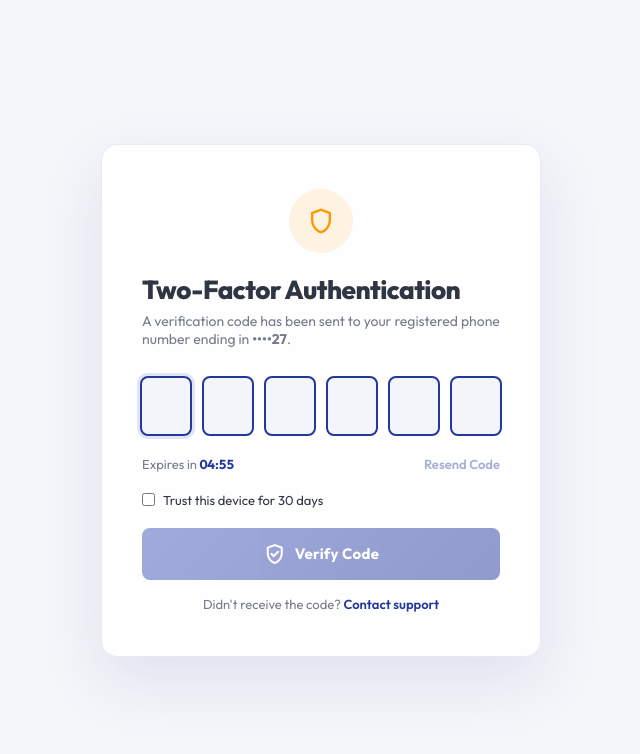
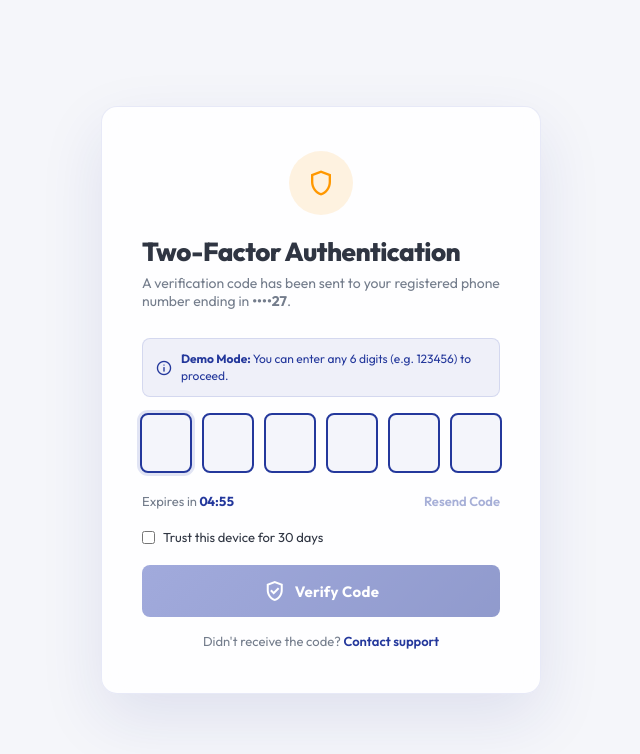
Before and after one commit to lucaz719/tution-Management-System, a React (Vite) app in the folder apps/web/: page /two-factor in a window 1280 px wide. Shown: the top 754 px of the page, without its empty margins (319-959 px from the left). Built offline with nearby package versions, Linux system fonts and the light colour scheme.

Commit message:
feat(ui): Add Module 01 auth pages (Login, ForgotPw, ResetPw, 2FA)
Changed files (2):
- apps/web/src/pages/auth/ForgotPasswordPage.tsx
- apps/web/src/pages/auth/TwoFactorPage.tsx

Verified: npm run build

```diff
--- a/apps/web/src/pages/auth/ForgotPasswordPage.tsx
+++ b/apps/web/src/pages/auth/ForgotPasswordPage.tsx
@@ -140,6 +140,23 @@ export function ForgotPasswordPage() {
               registered phone number.
             </p>
 
+            <div style={{
+              background: 'rgba(63, 81, 181, 0.08)',
+              border: '1px solid rgba(63, 81, 181, 0.15)',
+              borderRadius: 'var(--radius-sm)',
+              padding: '12px',
+              fontSize: '12px',
+              color: 'var(--brand)',
+              display: 'flex',
+              alignItems: 'center',
+              gap: '8px',
+              marginBottom: '16px',
+              lineHeight: '1.4'
+            }}>
+              <span className="material-symbols-outlined" style={{ fontSize: '18px', color: 'var(--brand)' }}>info</span>
+              <span><strong>Demo Mode:</strong> You can enter any 6 digits (e.g. 123456) to proceed.</span>
+            </div>
+
             <div className="auth-form">
               <OTPInput
                 value={otp}
--- a/apps/web/src/pages/auth/TwoFactorPage.tsx
+++ b/apps/web/src/pages/auth/TwoFactorPage.tsx
@@ -84,6 +84,23 @@ export function TwoFactorPage() {
           </div>
         )}
 
+        <div style={{
+          background: 'rgba(63, 81, 181, 0.08)',
+          border: '1px solid rgba(63, 81, 181, 0.15)',
+          borderRadius: 'var(--radius-sm)',
+          padding: '12px',
+          fontSize: '12px',
+          color: 'var(--brand)',
+          display: 'flex',
+          alignItems: 'center',
+          gap: '8px',
+          marginBottom: '16px',
+          lineHeight: '1.4'
+        }}>
+          <span className="material-symbols-outlined" style={{ fontSize: '18px', color: 'var(--brand)' }}>info</span>
+          <span><strong>Demo Mode:</strong> You can enter any 6 digits (e.g. 123456) to proceed.</span>
+        </div>
+
         <div className="auth-form">
           <OTPInput
             value={otp}
```
